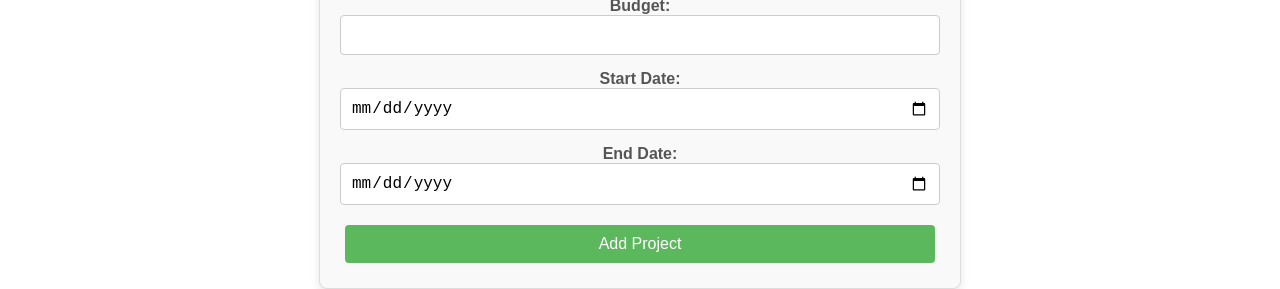
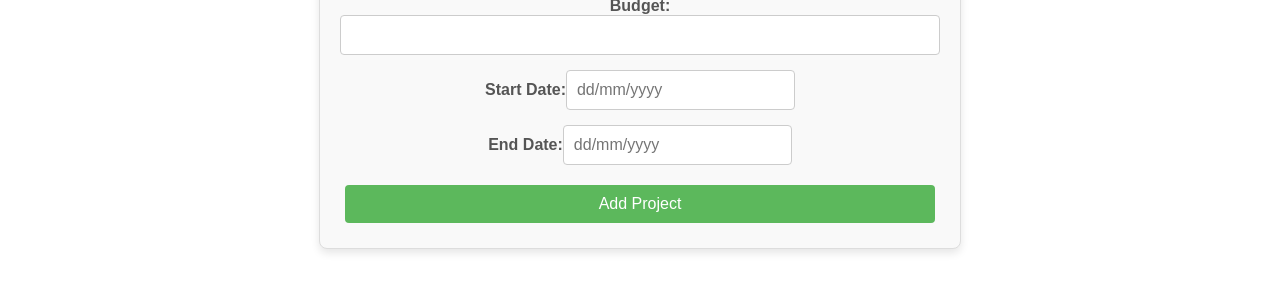
Before and after one commit to Rohit-code/budget_frontend, a React (Create React App) app: page /add-project in a window 1280 px wide. Shown: the part 382-671 px from the top of the page. Built offline with nearby package versions, Linux system fonts and the light colour scheme; no server answers.

Commit message:
change of data

```diff
--- a/package.json
+++ b/package.json
@@ -12,6 +12,7 @@
     "express": "^4.19.2",
     "pg": "^8.12.0",
     "react": "^18.3.1",
+    "react-datepicker": "^7.3.0",
     "react-dom": "^18.3.1",
     "react-router-dom": "^6.24.0",
     "react-scripts": "5.0.1",
--- a/src/components/ProjectForm.js
+++ b/src/components/ProjectForm.js
@@ -1,26 +1,39 @@
 import React, { useState } from 'react';
 import axios from 'axios';
+import DatePicker from 'react-datepicker';
+import 'react-datepicker/dist/react-datepicker.css';
 import '../styles/ProjectForm.css';
 
 function ProjectForm({ onProjectAdded }) {
   const [name, setName] = useState('');
-  const [startDate, setStartDate] = useState('');
-  const [endDate, setEndDate] = useState('');
+  const [startDate, setStartDate] = useState(null);
+  const [endDate, setEndDate] = useState(null);
   const [budget, setBudget] = useState('');
 
   const handleSubmit = async (e) => {
     e.preventDefault();
     try {
+      const formatDate = (date) => {
+        const day = String(date.getDate()).padStart(2, '0');
+        const month = String(date.getMonth() + 1).padStart(2, '0'); // Months are zero-indexed
+        const year = date.getFullYear();
+        return `${day}/${month}/${year}`;
+      };
+
+      const formattedStartDate = formatDate(startDate);
+      const formattedEndDate = formatDate(endDate);
+
       const response = await axios.post('http://localhost:5000/projects', {
         name,
-        start_date: startDate,
-        end_date: endDate,
+        start_date: formattedStartDate,
+        end_date: formattedEndDate,
         budget: parseFloat(budget)
       });
+
       onProjectAdded(response.data);
       setName('');
-      setStartDate('');
-      setEndDate('');
+      setStartDate(null);
+      setEndDate(null);
       setBudget('');
     } catch (error) {
       console.error('Error adding project:', error);
@@ -39,11 +52,23 @@ function ProjectForm({ onProjectAdded }) {
       </div>
       <div>
         <label>Start Date:</label>
-        <input type="date" value={startDate} onChange={(e) => setStartDate(e.target.value)} required />
+        <DatePicker
+          selected={startDate}
+          onChange={(date) => setStartDate(date)}
+          dateFormat="dd/MM/yyyy"
+          placeholderText="dd/mm/yyyy"
+          required
+        />
       </div>
       <div>
         <label>End Date:</label>
-        <input type="date" value={endDate} onChange={(e) => setEndDate(e.target.value)} required />
+        <DatePicker
+          selected={endDate}
+          onChange={(date) => setEndDate(date)}
+          dateFormat="dd/MM/yyyy"
+          placeholderText="dd/mm/yyyy"
+          required
+        />
       </div>
       <button type="submit">Add Project</button>
     </form>
--- a/src/pages/SummaryPage.js
+++ b/src/pages/SummaryPage.js
@@ -3,7 +3,7 @@ import axios from 'axios';
 import '../styles/SummaryPage.css';
 
 function SummaryPage() {
-  const [projects, setProjects] = useState([]);
+  const [projects, setProjects] = useState(['']);
   const [summaryData, setSummaryData] = useState([]);
 
   useEffect(() => {
```
Also changed, not shown: 1 other file (tests, documents, lock files or other folders).
